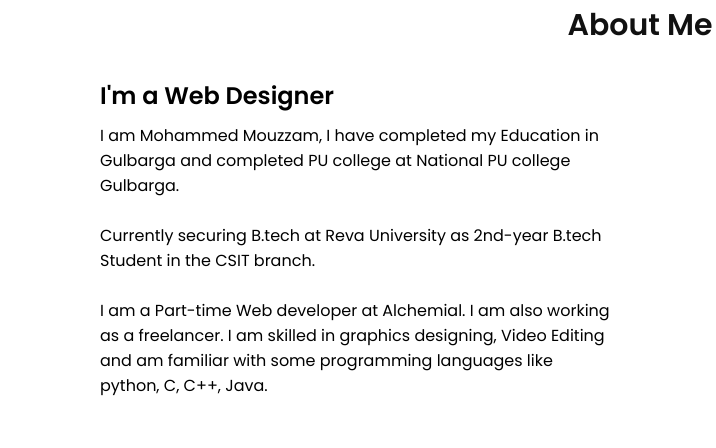
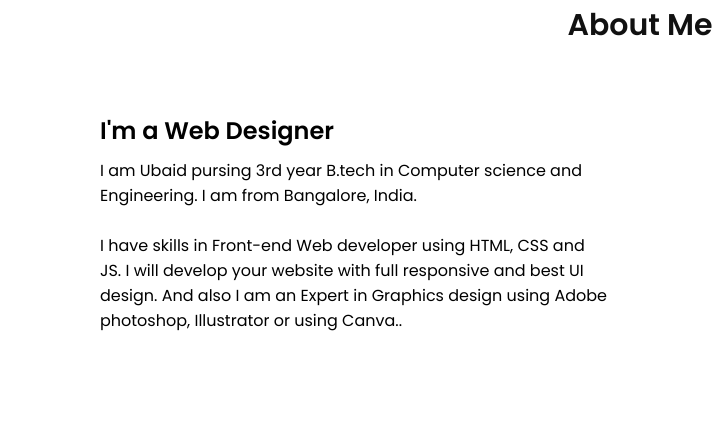
Before and after one commit to devUbaid/My-Portfolio, a plain HTML site: page index.html in a window 1280 px wide. Shown: the part 897-1345 px from the top of the page, 0-716 px from the left. Drawn offline with Linux system fonts and the light colour scheme.

Commit message:
Update index.html

```diff
--- a/index.html
+++ b/index.html
@@ -43,11 +43,9 @@
         <div class="content">
             <div class="contentBx w50">
                 <h3>I'm a Web Designer</h3>
-                <p>I am Mohammed Mouzzam, I have completed my Education in Gulbarga and completed PU college at National PU college Gulbarga. <br><br>
+                <p>I am Ubaid pursing 3rd year B.tech in Computer science and Engineering. I am from Bangalore, India.<br><br>
 
-                    Currently securing B.tech at Reva University as 2nd-year B.tech Student in the CSIT branch. <br><br>
-
-                    I am a Part-time Web developer at Alchemial. I am also working as a freelancer. I am skilled in graphics designing, Video Editing and am familiar with some programming languages like python, C, C++, Java.</p>
+                    I have skills in Front-end Web developer using HTML, CSS and JS. I will develop your website with full responsive and best UI design. And also I am an Expert in Graphics design using Adobe photoshop, Illustrator or using Canva..</p>
             </div>
             <div class="w50 me">
                 <img src="https://alchemial.com/images2/me3.jpg" alt="">
```
